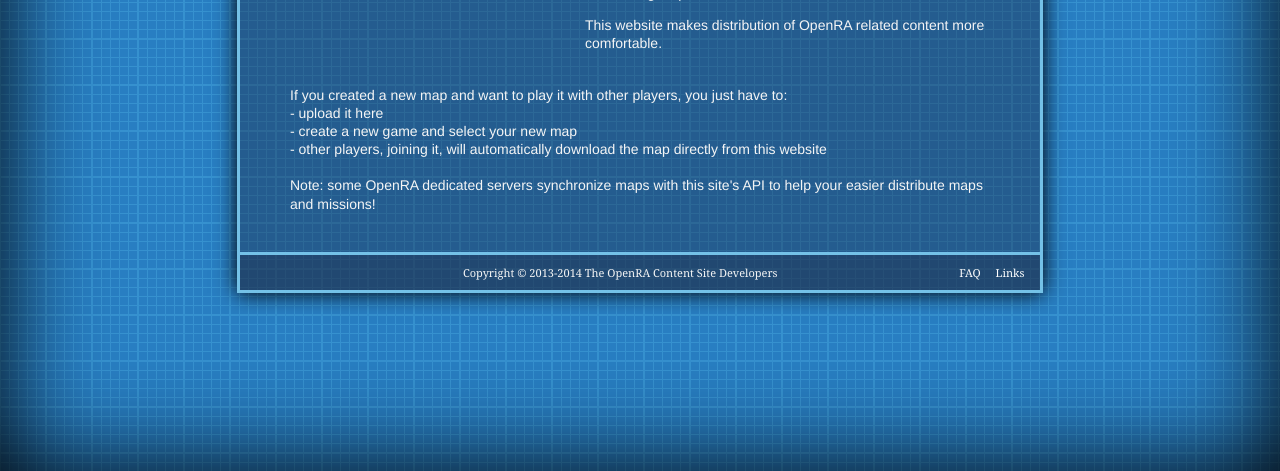
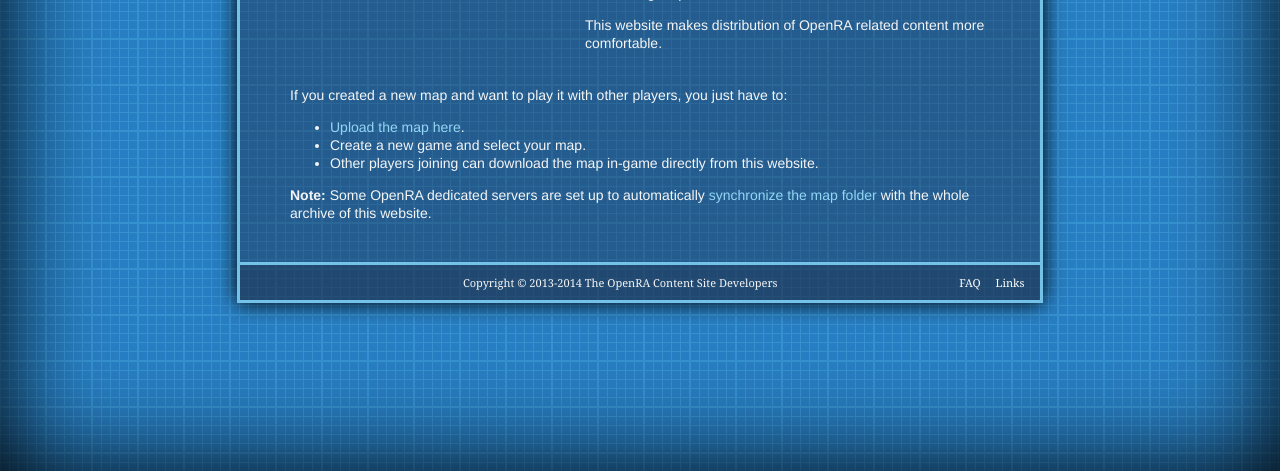
Before and after one commit to OpenRA/OpenRA-Resources, a Django app: page / in a window 1280 px wide. Shown: the part 329-800 px from the top of the page. Run offline with Django 3.2, Linux system fonts and the light colour scheme; data that the repository does not hold is empty; parts of the project's set-up code (start-up, migrations or seed data) failed here and were passed over; some libraries are stand-ins or nearby versions.

Commit message:
markup, grammar and links

```diff
--- a/openraData/templates/index_content.html
+++ b/openraData/templates/index_content.html
@@ -14,23 +14,22 @@
             </div>
 
             <div>
-                <p>OpenRA is a free and open-source RTS game engine that lets you play re-balanced games like
-                C&amp;C Red Alert, C&amp;C Tiberian Dawn, Dune 2000...</p>
-
+                <p>OpenRA is a free and open-source RTS game engine that lets you play re-balanced games like C&amp;C: Red Alert, C&amp;C: Tiberian Dawn, Dune 2000...</p>
                 <p>The engine allows players to create new mods, add modified versions of units, buildings etc.
                 It also offers advanced features for creating maps and missions.</p>
-
                 <p>This website makes distribution of OpenRA related content more comfortable.</p>
             </div>
             <div class="clear"></div>
         </div>
 
         <div>
-            <p>If you created a new map and want to play it with other players, you just have to:<br />
-            - upload it here<br />
-            - create a new game and select your new map<br />
-            - other players, joining it, will automatically download the map directly from this website<br /><br />
-            Note: some OpenRA dedicated servers synchronize maps with this site's API to help your easier distribute maps and missions!</p>
+            <p>If you created a new map and want to play it with other players, you just have to:</p>
+            <ul>
+                <li><a href="/maps/upload/">Upload the map here</a>.</li>
+                <li>Create a new game and select your map.</li>
+                <li>Other players joining can download the map in-game directly from this website.</li>
+            </ul>
+            <p><b>Note:</b> Some OpenRA dedicated servers are set up to automatically <a href="https://github.com/OpenRA/OpenRA-Resources/wiki/Sync-maps-over-RSYNC-%28for-dedicated-servers%29">synchronize the map folder</a> with the whole archive of this website.</p>
         </div>
 
         <script>
```
